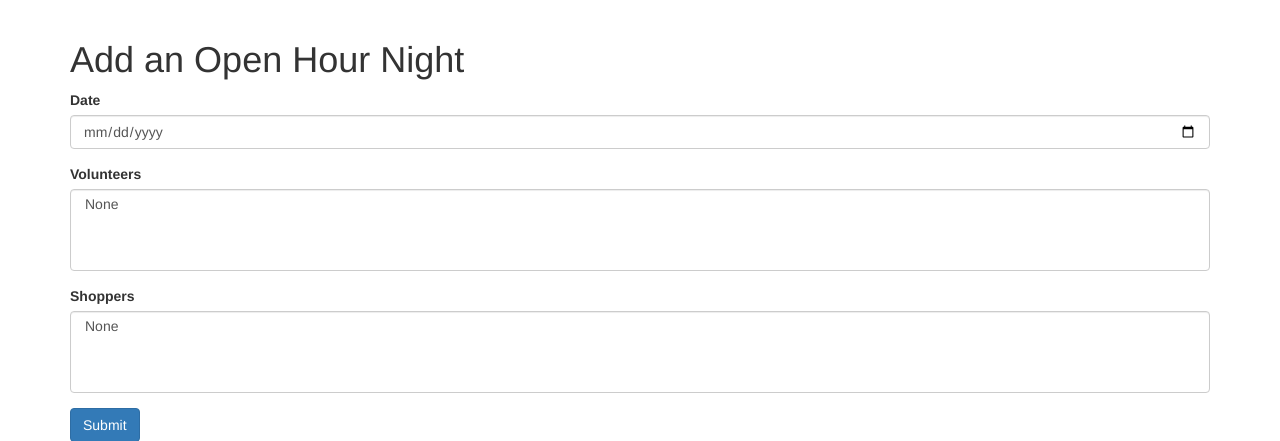
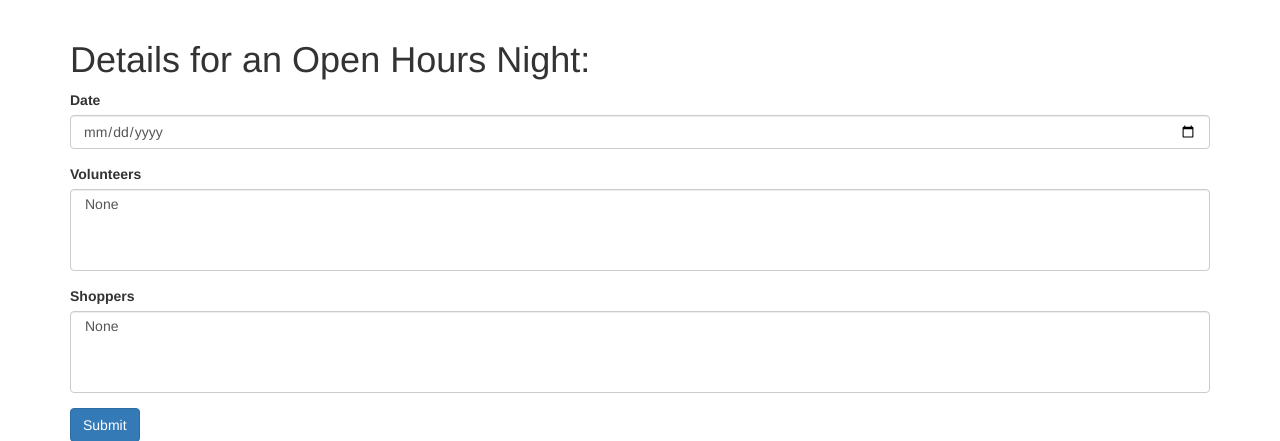
Before and after one commit to skwiens/food-bank-flask, a Flask app: page /openhours/new in a window 1280 px wide. Shown: the part 52-493 px from the top of the page. Run offline with Flask 2, Linux system fonts and the light colour scheme; data that the repository does not hold is empty; some libraries are stand-ins or nearby versions.

Commit message:
cleanup code

```diff
--- a/app/openhours/templates/openhour_form.html
+++ b/app/openhours/templates/openhour_form.html
@@ -1,7 +1,7 @@
 {% extends 'layout.html' %}
 
 {% block body %}
-  <h1>Add an Open Hour Night</h1>
+  <h1>Details for an Open Hours Night:</h1>
   {% from "includes/_formhelpers.html" import render_field %}
   <form action= "" method="post">
     <div class="form-group">
```
Also changed, not shown: app/openhours/views.py (+0 -15 lines).
